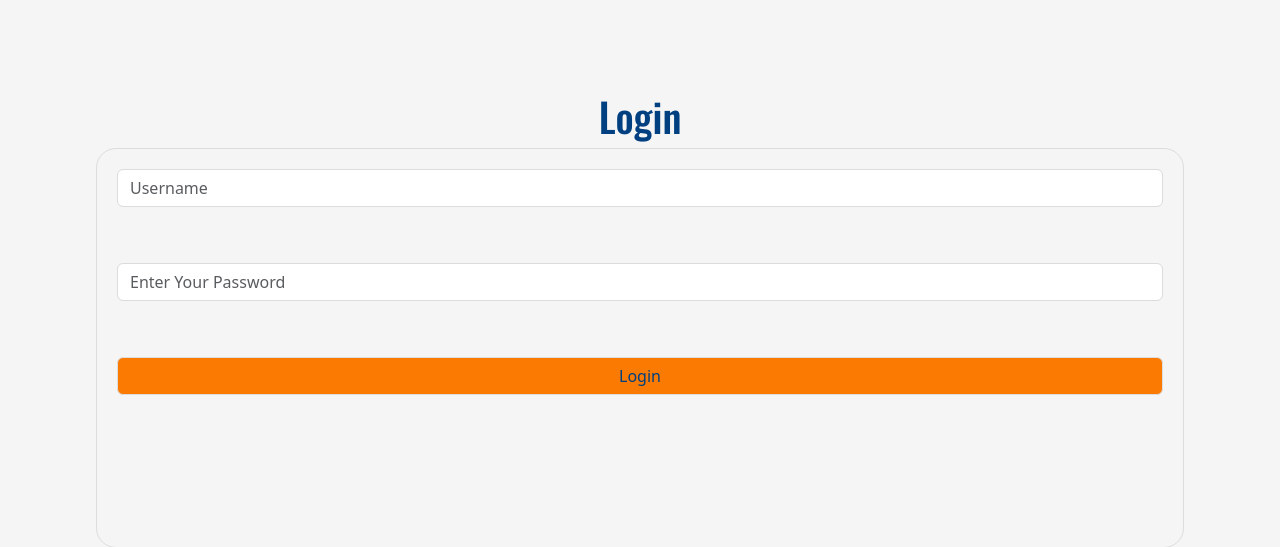
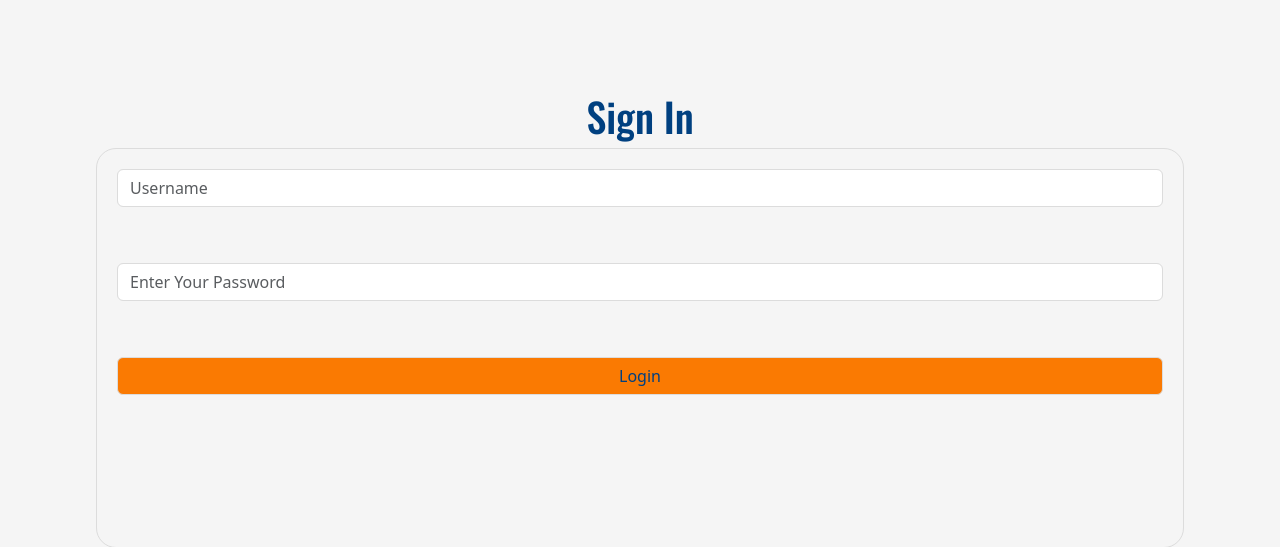
Before and after one commit to mmcin/task-pro-2, a Django app: template members/templates/authenticate/login.html in a window 1280 px wide. Shown: the part 56-603 px from the top of the page. Run offline with Django 3.2, Linux system fonts and the light colour scheme; the template is opened without the code that fills it, so the values that code supplies are empty; some libraries are stand-ins or nearby versions.

Commit message:
changed header on sign in page

```diff
--- a/members/templates/authenticate/login.html
+++ b/members/templates/authenticate/login.html
@@ -3,7 +3,7 @@
 
 {% block content %}
 <div class="form-header-container">
-    <h1>Login</h1>
+    <h1>Sign In</h1>
 </div>
 <form method="post">
     {% csrf_token %}
```
